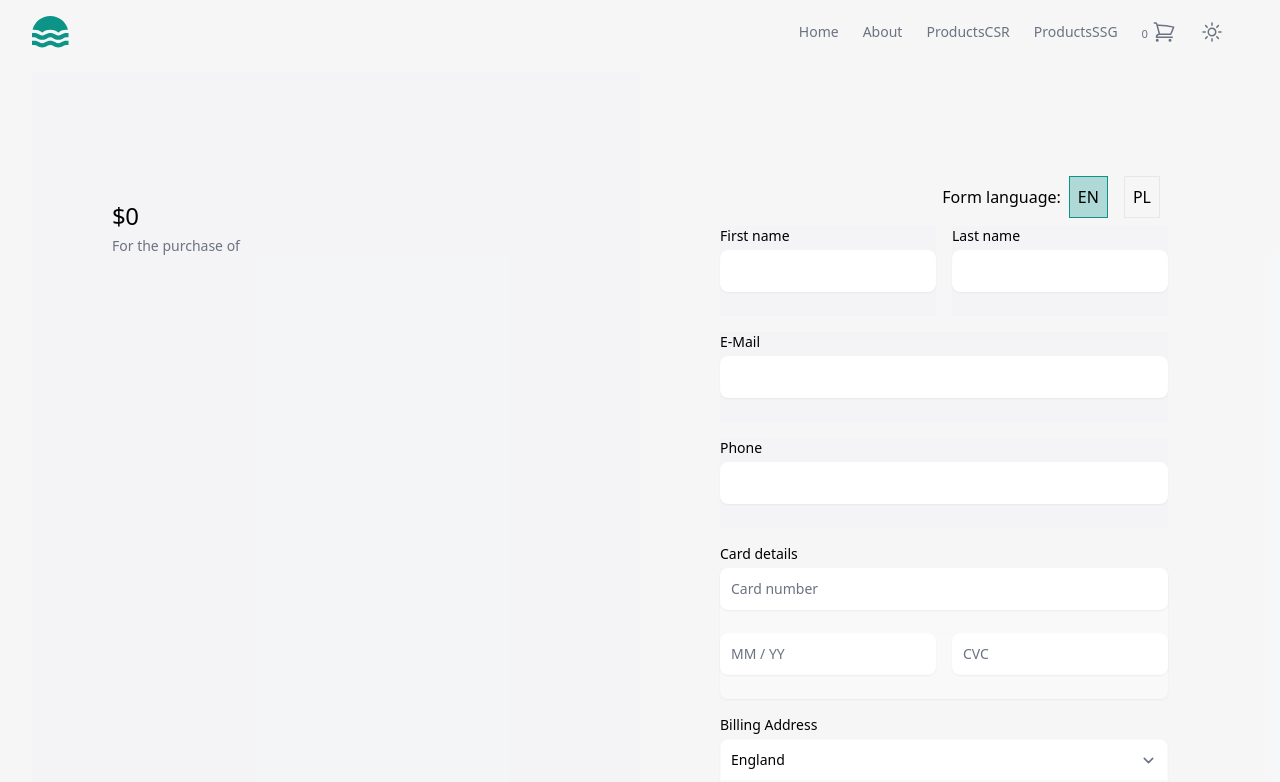
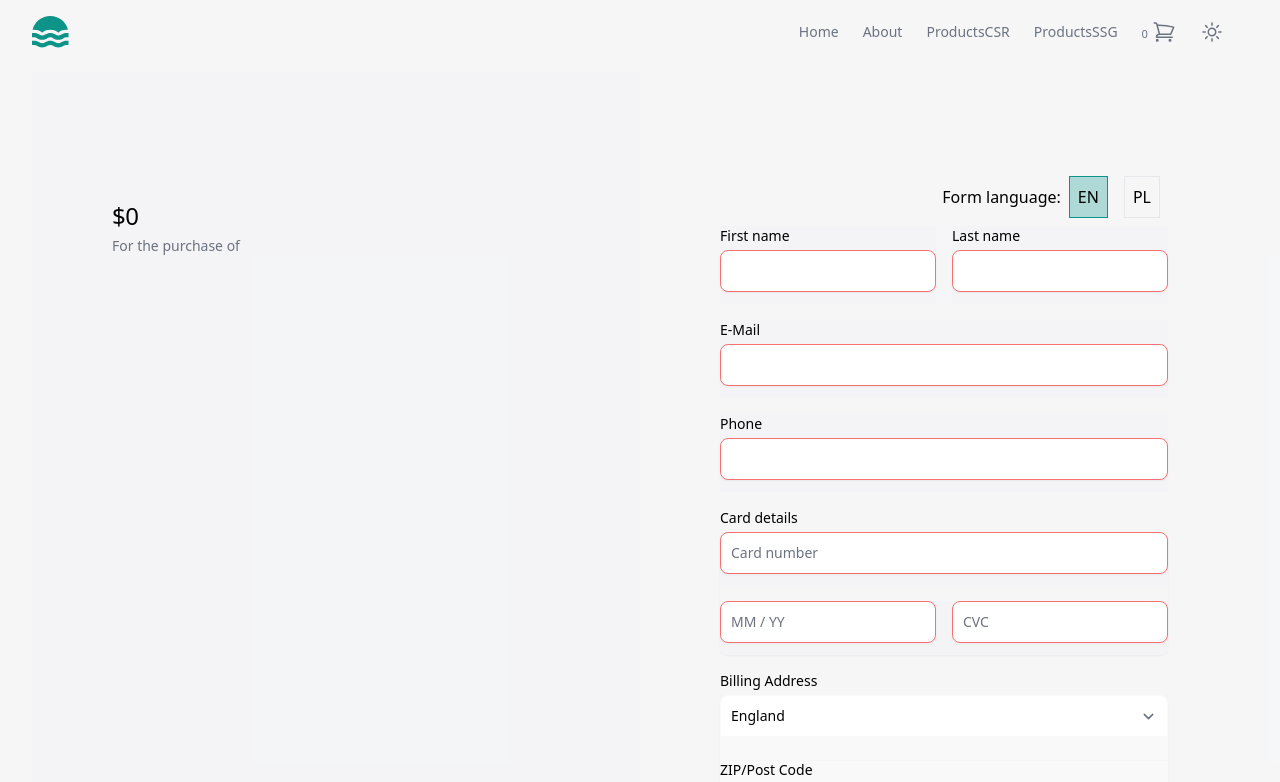
Before and after one commit to MJanowskiDev/nowoczesny-frontend, a Next.js app: page /checkout in a window 1280 px wide. Shown: the top 782 px of the page. Built offline with nearby package versions, Linux system fonts and the light colour scheme.

Commit message:
checkout form styling fix

```diff
--- a/components/Checkout/CheckoutForm.tsx
+++ b/components/Checkout/CheckoutForm.tsx
@@ -117,7 +117,7 @@ export const CheckoutForm = () => {
         <fieldset className="col-span-6">
           <legend className="mb-1 block text-sm ">{t("Card details")}</legend>
 
-          <div className="-space-y-px rounded-lg bg-white shadow-sm">
+          <div className="-space-y-px rounded-lg  shadow-sm grid gap-4">
             <Input<CheckoutFormData>
               register={register}
               id="cardNumber"
--- a/components/Form/Input.tsx
+++ b/components/Form/Input.tsx
@@ -26,14 +26,16 @@ export const Input = <TFormData extends Record<string, unknown>>({
       )}
       <input
         placeholder={placeholder || ""}
-        className="w-full rounded-lg p-2.5 text-sm shadow-sm border-gray-50/20 bg-white dark:bg-gray-800/70 "
+        className={`w-full rounded-lg p-2.5 text-sm shadow-sm border-gray-50/20 bg-white dark:bg-gray-800/70 ${
+          errors ? "border-red-400" : ""
+        } `}
         type={type ? type : "text"}
         id={id}
         {...attributes}
         {...register(id, registerOptions)}
       />
       {errors && (
-        <p className="text-red-400 text-sm h-5 mt-1 italic font-semibold">
+        <p className="text-red-400 text-sm h-2 mt-1 italic font-semibold">
           {errors[id]?.message}
         </p>
       )}
```
